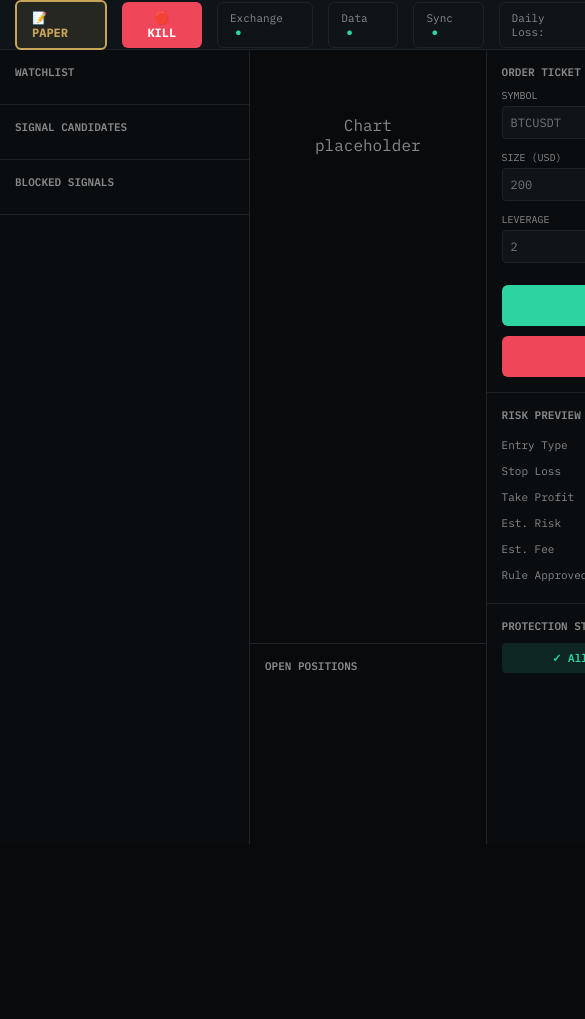
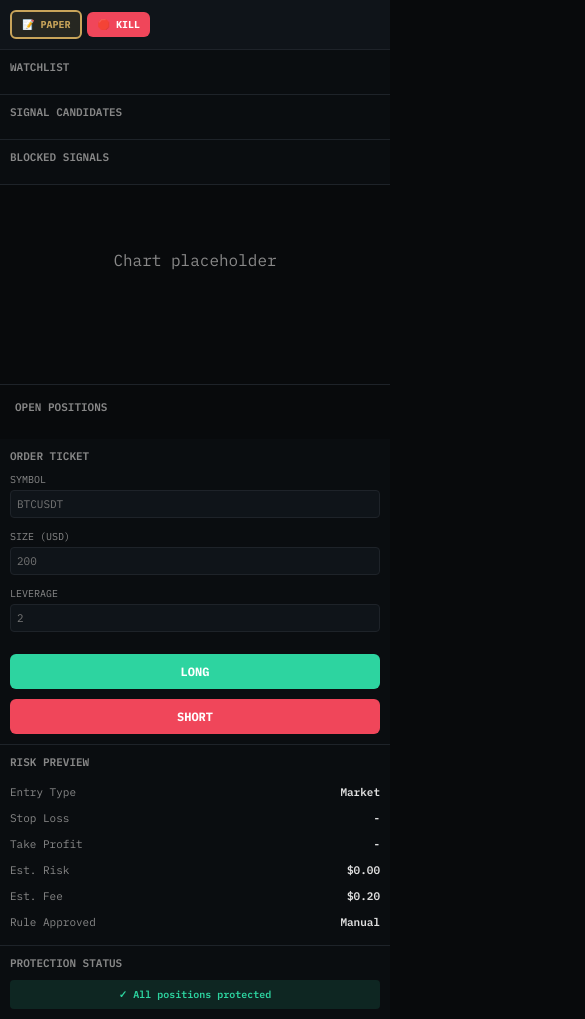
Before and after one commit to zjchen1991/ztrading-v10, a website: page console.html in a window 390 px wide. Shown: the top 1019 px of the page, 585 px wide, since content can reach past the window. Before the commit the page ends 844 px from the top, so only its background shows below. Drawn offline with Linux system fonts and the light colour scheme; no server answers.

Commit message:
Add mobile responsive CSS

```diff
--- a/console.html
+++ b/console.html
@@ -287,6 +287,82 @@
     ::-webkit-scrollbar-track { background: #0a0d10; }
     ::-webkit-scrollbar-thumb { background: #1e2329; border-radius: 3px; }
     ::-webkit-scrollbar-thumb:hover { background: #2a3038; }
+
+    /* Mobile Responsive */
+    @media (max-width: 768px) {
+      body { overflow: auto; }
+
+      .console {
+        display: flex;
+        flex-direction: column;
+        height: auto;
+        min-height: 100vh;
+      }
+
+      .topbar {
+        flex-wrap: wrap;
+        padding: 10px;
+        gap: 8px;
+        height: auto;
+        min-height: 50px;
+      }
+
+      .mode-badge, .kill-btn {
+        font-size: 10px;
+        padding: 6px 10px;
+      }
+
+      .status-pill, .daily-loss {
+        font-size: 10px;
+        padding: 4px 8px;
+      }
+
+      .main {
+        display: flex;
+        flex-direction: column;
+        height: auto;
+      }
+
+      .left, .center, .right {
+        width: 100%;
+        border-left: none;
+        border-right: none;
+      }
+
+      .left { order: 1; }
+      .center { order: 2; }
+      .right { order: 3; }
+
+      .section { padding: 10px; }
+      .symbol-item { padding: 6px; font-size: 11px; }
+      .signal-item { padding: 8px; font-size: 10px; }
+
+      .chart-area { min-height: 200px; }
+      .positions-area { height: auto; max-height: 300px; }
+
+      .position-card {
+        grid-template-columns: 1fr 1fr;
+        gap: 8px;
+        padding: 10px;
+      }
+
+      .ticket, .risk-preview, .protection-status { padding: 10px; }
+      .input-field { padding: 6px; font-size: 11px; }
+      .btn-trade { padding: 10px; font-size: 12px; }
+
+      .protection-badge { font-size: 10px; }
+    }
+
+    /* Very small screens */
+    @media (max-width: 400px) {
+      .topbar { gap: 5px; }
+      .status-pill { display: none; }
+      .daily-loss { display: none; }
+
+      .position-card {
+        grid-template-columns: 1fr;
+      }
+    }
   </style>
 </head>
 <body>
```
